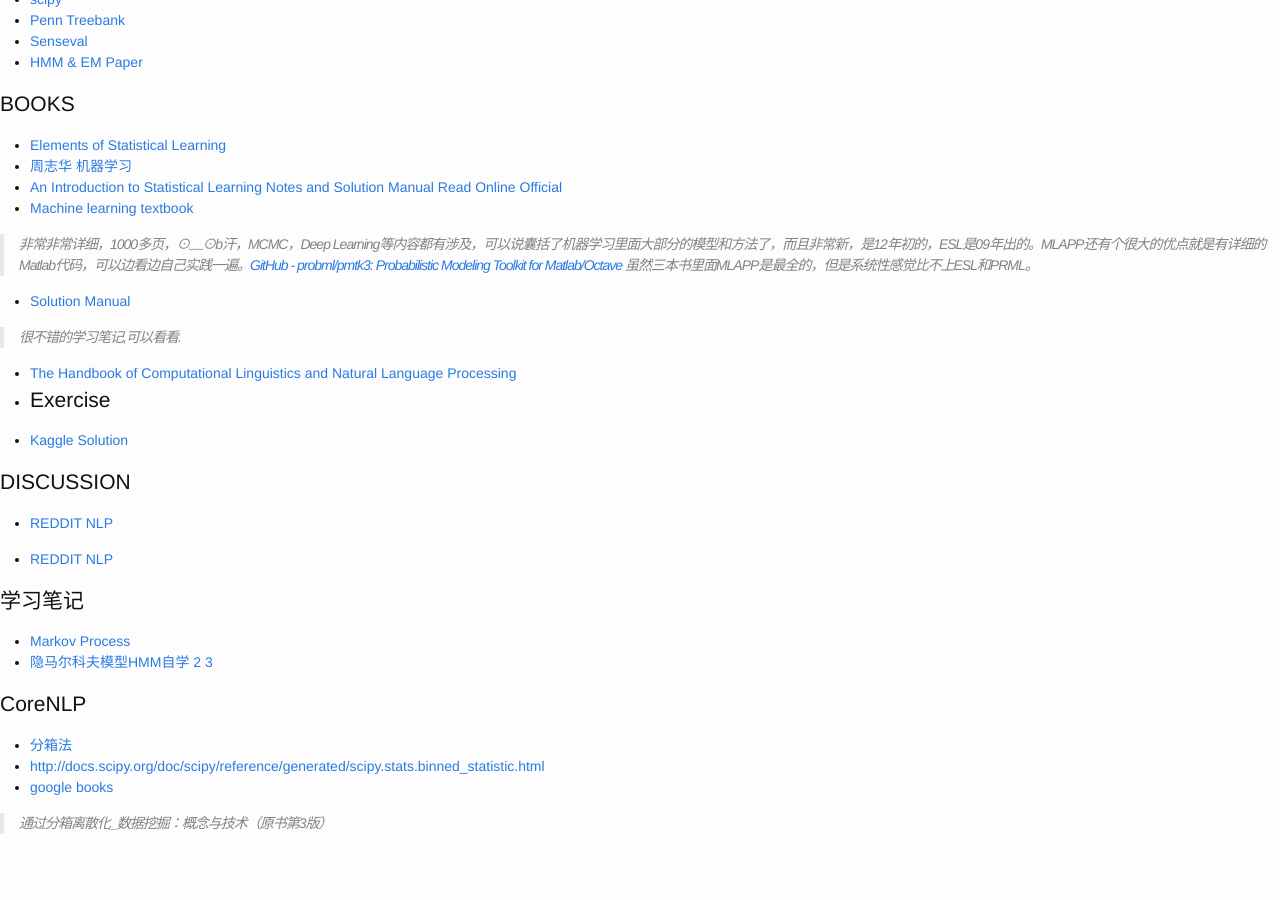
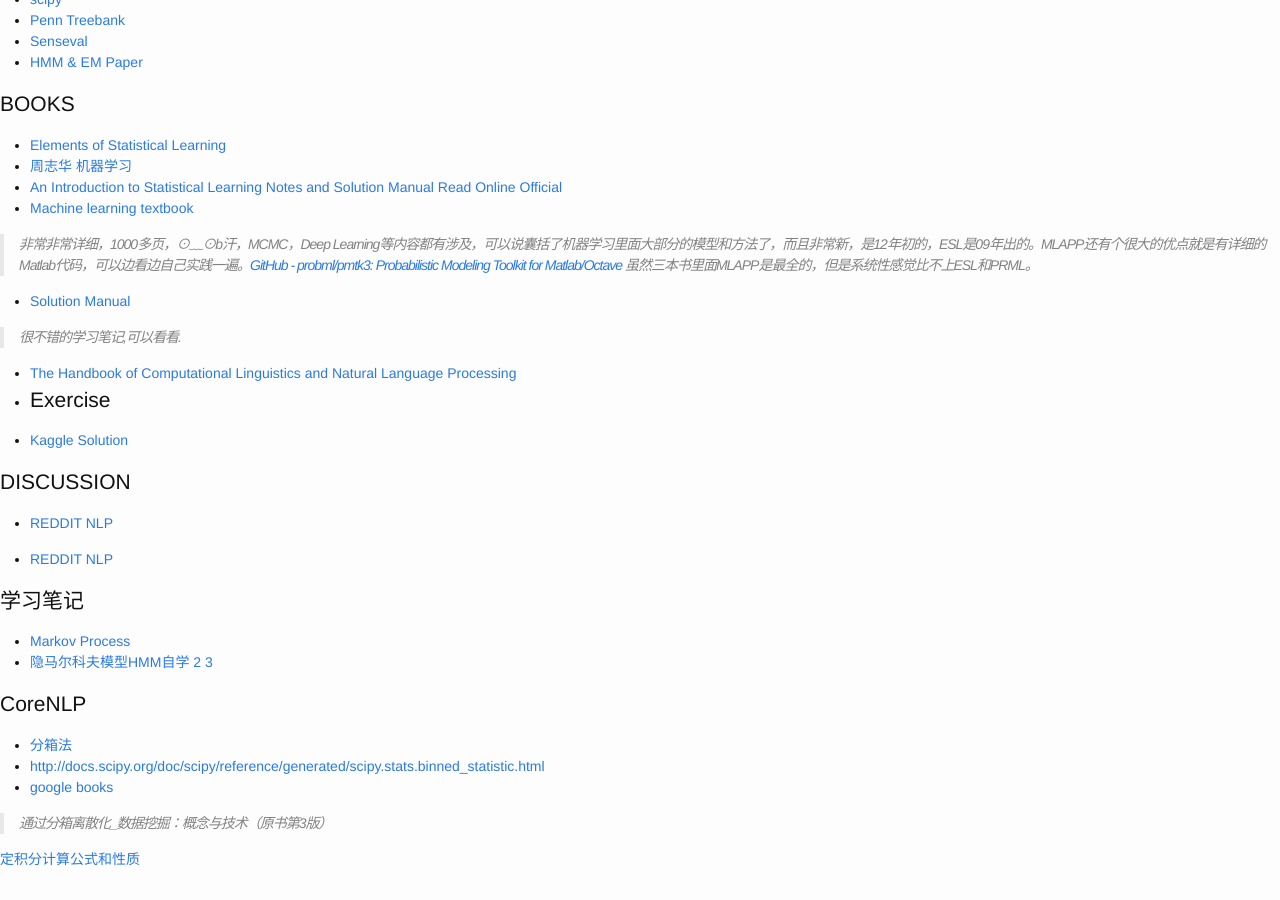
Before and after one commit to cnwarden/cnwarden.github.io, a Jekyll site: the page built from ml/index.md, in a window 1280 px wide and 900 px high, scrolled down 2360 px. Built offline with Jekyll 4.4.1, drawn with Linux system fonts in a browser that asks for light colours; emoji names are drawn with the system emoji font; before the commit the page ends 3224 px from its top, so only the background shows below that.

Commit message:
Update index.md

```diff
--- a/ml/index.md
+++ b/ml/index.md
@@ -123,3 +123,5 @@ Stanford relation extractor is a Java implementation to find relations between t
 * [google books](https://books.google.com/books?id=scua-qGbA2wC&pg=PA56&lpg=PA56&dq=%E5%88%86%E7%AE%B1%E6%95%B0%E6%8D%AE&source=bl&ots=qau3azwAUn&sig=ylo46akY_MZ8J3Hg7XVa4uAP7dY&hl=en&sa=X&ved=0ahUKEwis_LTVhrPLAhWFHB4KHZ8UBJ4Q6AEISDAF#v=onepage&q=%E5%88%86%E7%AE%B1%E6%95%B0%E6%8D%AE&f=false)
 
 > 通过分箱离散化_数据挖掘：概念与技术（原书第3版）
+
+[定积分计算公式和性质](http://www.shuxuecheng.com/gaosuzk/content/lljx/wzja/5/5-2.htm)
```
